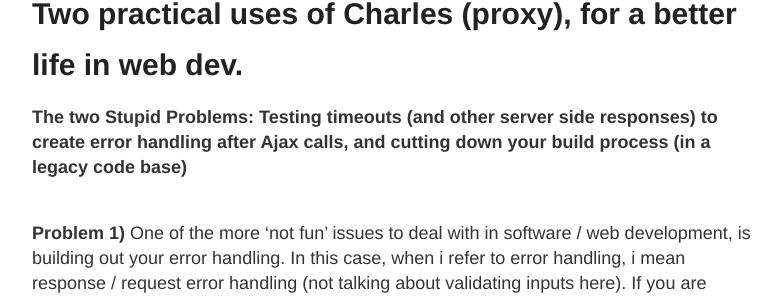
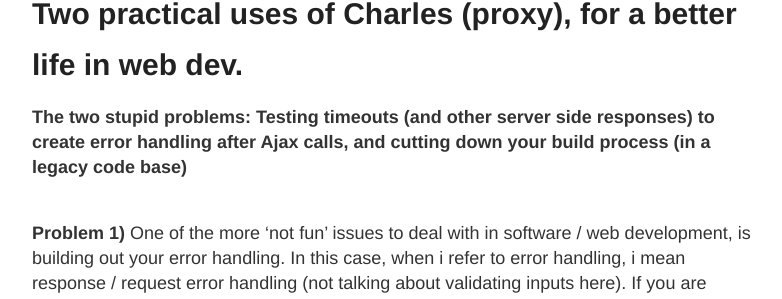
Before and after one commit to aaronduchateau/blog, a Jekyll site: the page built from _posts/2015-7-24-Two-practical-uses-of-Charles-Proxy-for-a-better-life-in-web-dev.md, in a window 1280 px wide and 900 px high. Shown: the part 173-472 px from the top of the window, without its empty margins (248-1030 px from the left). Built offline with Jekyll 4.4.1, drawn with Linux system fonts in a browser that asks for light colours; Markdown is read by kramdown in place of the engine named in the settings.

Commit message:
fixes case issue

```diff
--- a/_posts/2015-7-24-Two-practical-uses-of-Charles-Proxy-for-a-better-life-in-web-dev.md
+++ b/_posts/2015-7-24-Two-practical-uses-of-Charles-Proxy-for-a-better-life-in-web-dev.md
@@ -3,7 +3,7 @@ layout: post
 title: Two practical uses of Charles (proxy), for a better life in web dev.
 ---
 
-<b>The two Stupid Problems: Testing timeouts (and other server side responses) to create error handling after Ajax calls, and cutting down your build process (in a legacy code base)</b>
+<b>The two stupid problems: Testing timeouts (and other server side responses) to create error handling after Ajax calls, and cutting down your build process (in a legacy code base)</b>
 <br/><br/>
 
 <b>Problem 1)</b> One of the more 'not fun' issues to deal with in software / web development, is building out your error handling. In this case, when i refer to error handling, i mean response / request error handling (not talking about validating inputs here). If you are working in a single page application, you are most likely building this out as a result of an ajax call. While there is nothing fundamentally complex about this task, messing around server side to deal with what <i>is</i> a responsibility of the client, isn't always fast or fun, either. The good news is Charles can help with this.
```
